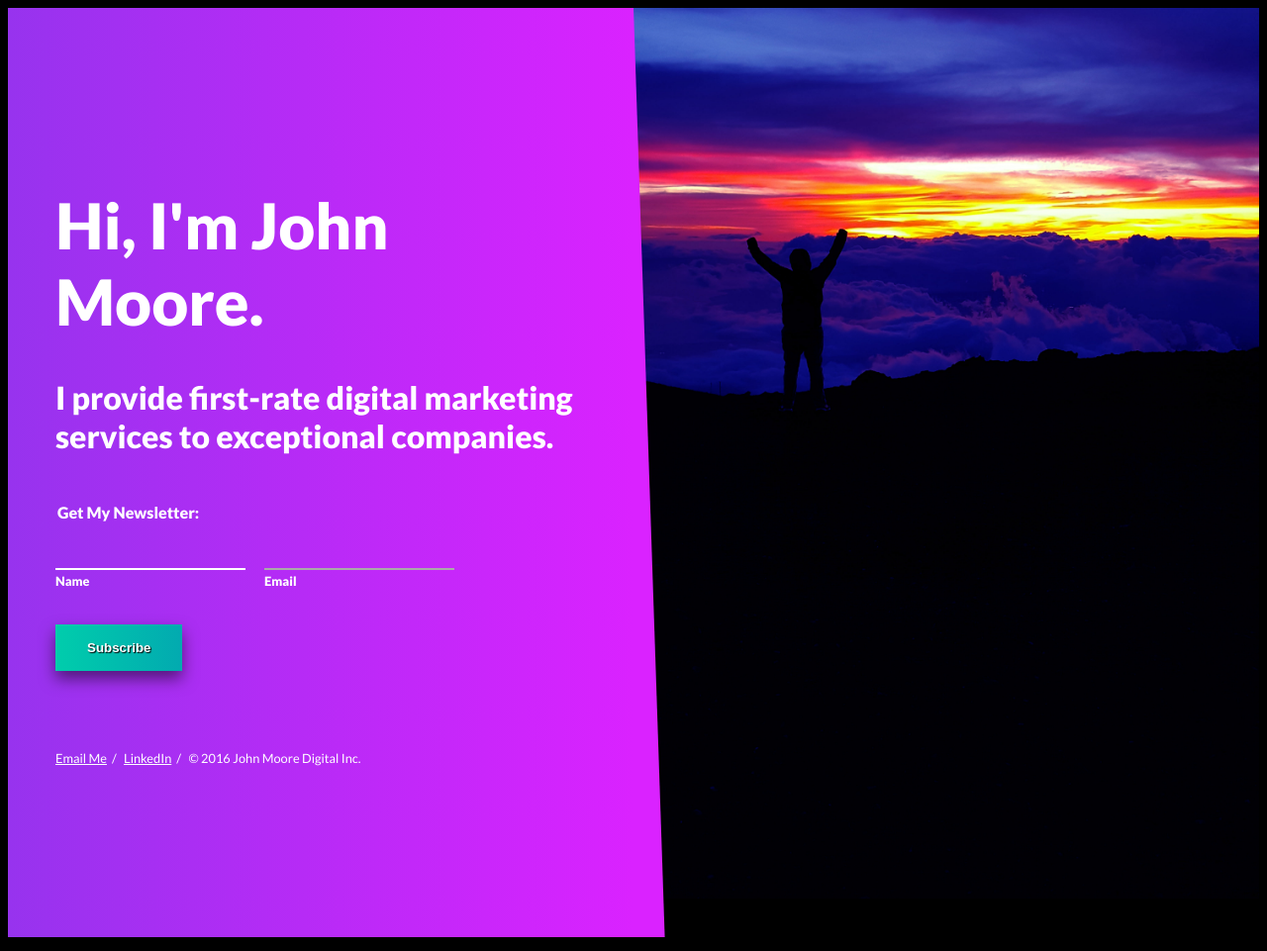
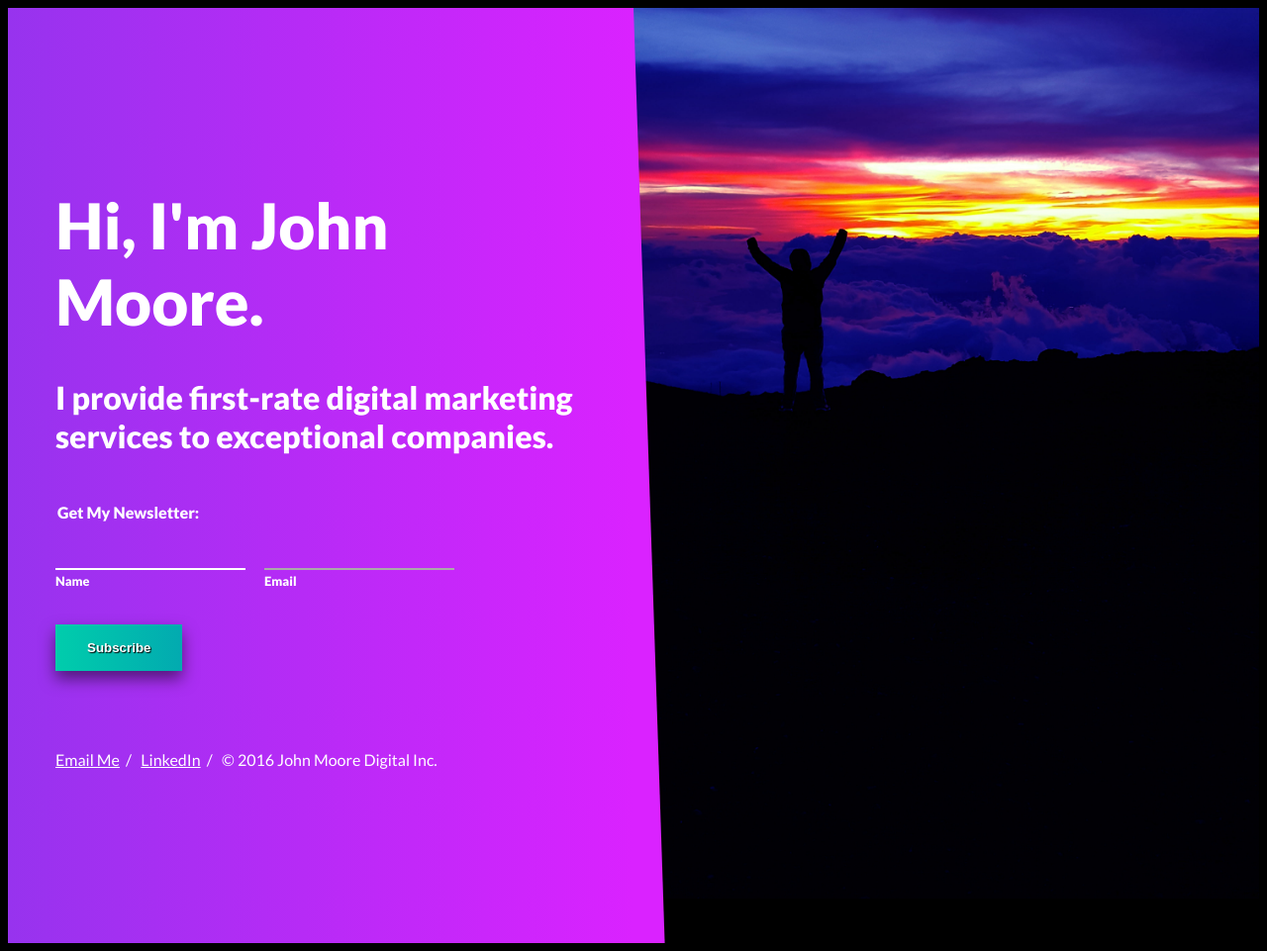
Before and after one commit to jomoweb/jomoweb.github.io, a Jekyll site: the page built from index.html, in a window 1280 px wide. Shown: the whole page at 99% size. Built offline with Jekyll 4.4.1, drawn with Linux system fonts in a browser that asks for light colours.

Commit message:
Footer text sizing

```diff
--- a/_layouts/comingsoon.html
+++ b/_layouts/comingsoon.html
@@ -4,6 +4,7 @@
     <title>John Moore Digital Inc.</title>
 
     <meta name="description" content="Provides first-rate digital marketing services to exceptional companies. Porland, Oregon based.">
+    <meta name=viewport content="width=device-width, initial-scale=1">
 
     <style>
 
@@ -240,7 +241,7 @@
       }
 
       .footer {
-        font-size: .8rem;
+        font-size: 1rem;
         color: #fff;
         margin-top: 4rem;
       }
```
